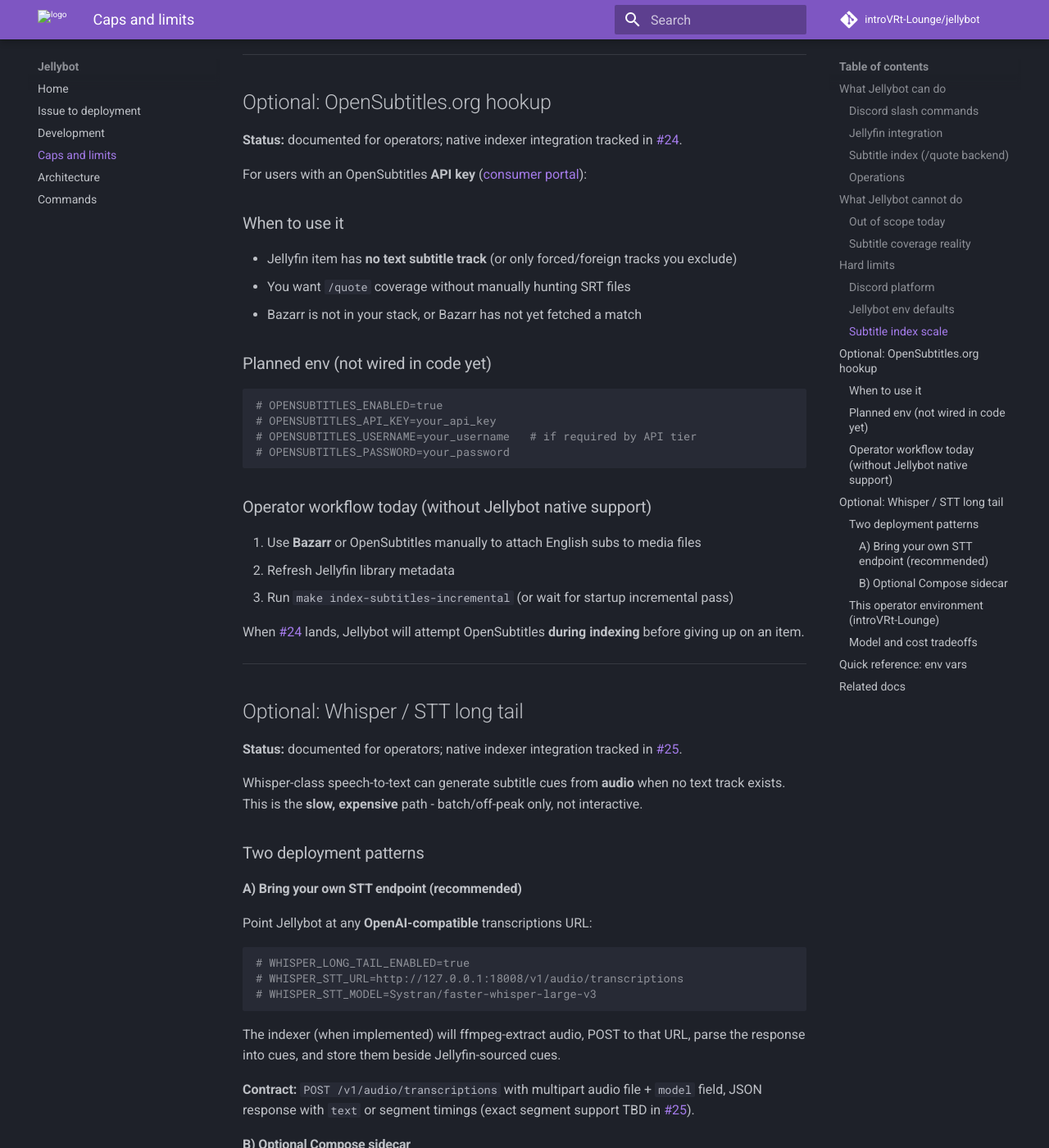
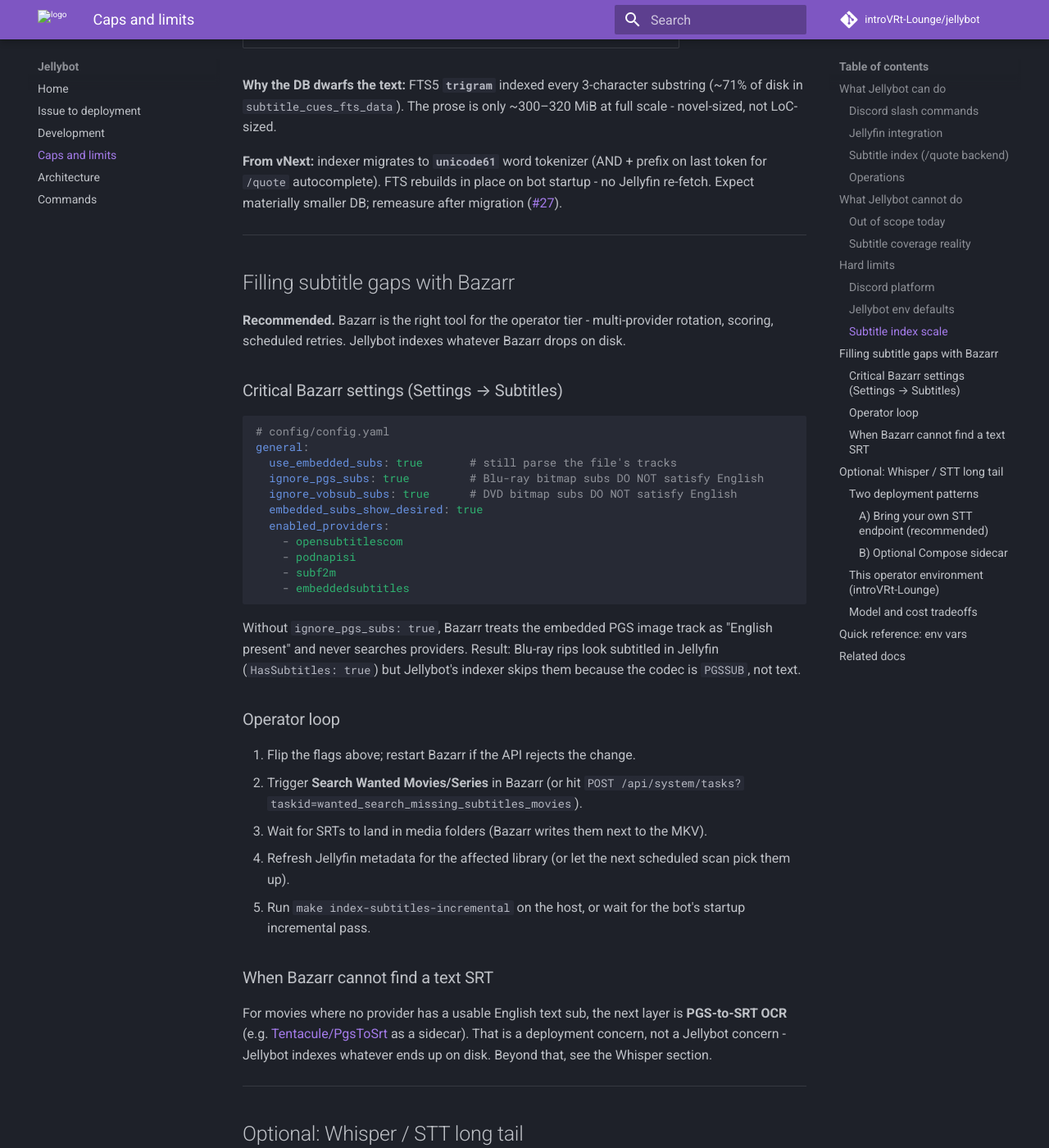
Before and after one commit to introVRt-Lounge/jellybot, an MkDocs documentation site: the page built from docs/caps-and-limits.md, in a window 1280 px wide and 1400 px high, scrolled down 3923 px. Shown: the whole window at 82% size. Built offline with MkDocs 1.6.1 and Material for MkDocs 9.7.7, drawn with Linux system fonts in a browser that asks for light colours; comment, search, counter and statistics services are not loaded; some of the changed text lies outside the part shown.

Commit message:
docs(caps): swap planned OpenSubtitles tier for Bazarr ignore_pgs_subs recipe (#101)
docs(caps): replace planned OpenSubtitles tier with Bazarr ignore_pgs_subs recipe

Bazarr already does multi-provider sub fetching with scoring and
retries. Re-implementing that inside the indexer was redundant.
Document the actually-effective setup:

- Set ignore_pgs_subs / ignore_vobsub_subs in Bazarr so Blu-ray and
  DVD bitmap tracks no longer satisfy the English profile.
- Trigger Search Wanted; SRTs land next to media files.
- Jellybot indexes them on the next incremental pass.

Closes #24

Co-authored-by: Cursor <cursoragent@cursor.com>

````diff
--- a/docs/caps-and-limits.md
+++ b/docs/caps-and-limits.md
@@ -47,7 +47,8 @@ Both commands use Jellyfin as the media source and ffmpeg for rendering. Clips a
 | **Transcode your whole library** | Jellybot clips short segments on demand; it is not a batch transcoder or Tdarr replacement |
 | **Administer Jellyfin** | No user management, library scans, plugin config, or metadata editing |
 | **Quote-search image-based subs (PGS/VobSub)** | Indexer requires **text** subtitle streams Jellyfin can expose as VTT/SRT |
-| **Quote items with zero text subs** | Until OpenSubtitles or Whisper long-tail is enabled (see below), `/quote` only sees items Jellyfin marks as subtitled with a usable text track |
+| **Quote items with only PGS / VOBSUB subs** | Indexer only ingests **text** tracks (SRT/VTT/ASS). Blu-ray / DVD bitmap subs need a sidecar SRT - configure Bazarr (`ignore_pgs_subs: true`, `ignore_vobsub_subs: true`) so it fetches text SRTs from providers, or run a PGS OCR step. See "Filling subtitle gaps with Bazarr" below. |
+| **Quote items with no subs anywhere** | Until Whisper long-tail is enabled (see below), `/quote` only sees items with a usable text track on disk |
 | **Guarantee Discord inline video on every client** | HEVC/x265 source may render but show **audio-only** in Discord's player; bot defaults to H.264 |
 | **Bypass Discord upload caps** | Non-boosted servers stay on ~10 MB; the bot cannot raise Discord's limit |
 | **Search across guilds you did not configure** | Guild allowlist via `DISCORD_GUILD_ID` / `DISCORD_GUILD_IDS` |
@@ -58,10 +59,10 @@ Both commands use Jellyfin as the media source and ffmpeg for rendering. Clips a
 `/quote` quality is only as good as your **indexed cue corpus**:
 
 1. **Today (built-in):** embedded Jellyfin text subs in preferred languages (`SUBTITLE_LANGUAGES`, default `eng,en`)
-2. **Optional tier 2 (planned, [#24](https://github.com/introVRt-Lounge/jellybot/issues/24)):** OpenSubtitles.org API gap-fill when Jellyfin has no text track
+2. **Operator tier (recommended):** Bazarr fetches text SRTs from providers (OpenSubtitles, Subf2m, Podnapisi) into media folders; Jellybot picks them up on next index. See "Filling subtitle gaps with Bazarr" below.
 3. **Optional tier 3 (planned, [#25](https://github.com/introVRt-Lounge/jellybot/issues/25)):** Whisper-class STT long-tail from audio when subs are missing entirely
 
-If you already run **Bazarr** (or similar) to pull English subs into files on disk, Jellyfin may still need a library refresh before those tracks appear to the indexer. Jellybot does not replace Bazarr; it indexes what Jellyfin exposes.
+Jellybot does not replace Bazarr; it indexes what Jellyfin exposes. The native OpenSubtitles indexer integration that was previously tracked as #24 has been **closed** in favor of the Bazarr-driven recipe below.
 
 ---
 
@@ -107,34 +108,39 @@ Measured on operator host (2026-05-24, **trigram** FTS - legacy):
 
 ---
 
-## Optional: OpenSubtitles.org hookup
+## Filling subtitle gaps with Bazarr
 
-**Status:** documented for operators; native indexer integration tracked in [#24](https://github.com/introVRt-Lounge/jellybot/issues/24).
+**Recommended.** Bazarr is the right tool for the operator tier - multi-provider rotation, scoring, scheduled retries. Jellybot indexes whatever Bazarr drops on disk.
 
-For users with an OpenSubtitles **API key** ([consumer portal](https://www.opensubtitles.com/en/consumers)):
+### Critical Bazarr settings (Settings → Subtitles)
 
-### When to use it
-
-- Jellyfin item has **no text subtitle track** (or only forced/foreign tracks you exclude)
-- You want `/quote` coverage without manually hunting SRT files
-- Bazarr is not in your stack, or Bazarr has not yet fetched a match
-
-### Planned env (not wired in code yet)
-
-```bash
-# OPENSUBTITLES_ENABLED=true
-# OPENSUBTITLES_API_KEY=your_api_key
-# OPENSUBTITLES_USERNAME=your_username   # if required by API tier
-# OPENSUBTITLES_PASSWORD=your_password
+```yaml
+# config/config.yaml
+general:
+  use_embedded_subs: true       # still parse the file's tracks
+  ignore_pgs_subs: true         # Blu-ray bitmap subs DO NOT satisfy English
+  ignore_vobsub_subs: true      # DVD bitmap subs DO NOT satisfy English
+  embedded_subs_show_desired: true
+  enabled_providers:
+    - opensubtitlescom
+    - podnapisi
+    - subf2m
+    - embeddedsubtitles
 ```
 
-### Operator workflow today (without Jellybot native support)
+Without `ignore_pgs_subs: true`, Bazarr treats the embedded PGS image track as "English present" and never searches providers. Result: Blu-ray rips look subtitled in Jellyfin (`HasSubtitles: true`) but Jellybot's indexer skips them because the codec is `PGSSUB`, not text.
 
-1. Use **Bazarr** or OpenSubtitles manually to attach English subs to media files
-2. Refresh Jellyfin library metadata
-3. Run `make index-subtitles-incremental` (or wait for startup incremental pass)
+### Operator loop
 
-When [#24](https://github.com/introVRt-Lounge/jellybot/issues/24) lands, Jellybot will attempt OpenSubtitles **during indexing** before giving up on an item.
+1. Flip the flags above; restart Bazarr if the API rejects the change.
+2. Trigger **Search Wanted Movies/Series** in Bazarr (or hit `POST /api/system/tasks?taskid=wanted_search_missing_subtitles_movies`).
+3. Wait for SRTs to land in media folders (Bazarr writes them next to the MKV).
+4. Refresh Jellyfin metadata for the affected library (or let the next scheduled scan pick them up).
+5. Run `make index-subtitles-incremental` on the host, or wait for the bot's startup incremental pass.
+
+### When Bazarr cannot find a text SRT
+
+For movies where no provider has a usable English text sub, the next layer is **PGS-to-SRT OCR** (e.g. [Tentacule/PgsToSrt](https://github.com/Tentacule/PgsToSrt) as a sidecar). That is a deployment concern, not a Jellybot concern - Jellybot indexes whatever ends up on disk. Beyond that, see the Whisper section.
 
 ---
 
@@ -200,8 +206,9 @@ See [`.env.example`](../.env.example) for the full list. Subtitle-related:
 | `SUBTITLE_LANGUAGES` | Preferred track languages |
 | `SUBTITLE_INDEX_ON_STARTUP` | `incremental` (default) or `off` |
 | `SUBTITLE_INDEX_CONCURRENCY` | Indexer parallelism |
-| `OPENSUBTITLES_*` | Planned OpenSubtitles gap-fill ([#24](https://github.com/introVRt-Lounge/jellybot/issues/24)) |
 | `WHISPER_*` | Planned STT long-tail ([#25](https://github.com/introVRt-Lounge/jellybot/issues/25)) |
+
+OpenSubtitles is no longer wired through Jellybot. Use Bazarr (see "Filling subtitle gaps with Bazarr") instead.
 
 ---
 
````
